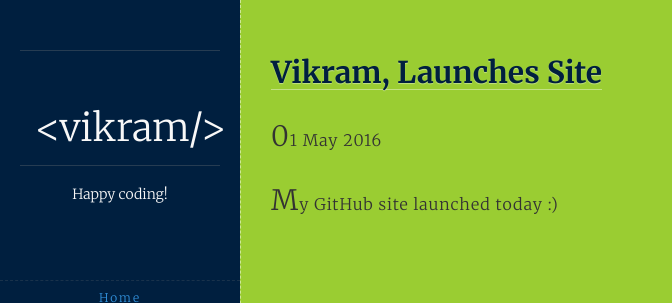
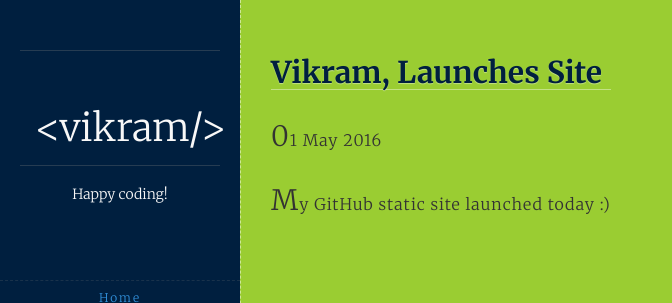
Before and after one commit to srirangamv/srirangamv.github.io, a Jekyll site: the page built from _posts/2016-05-01-vikram-srirangam-site-launched.md, in a window 1280 px wide. Shown: the top 303 px of the page, without its empty margins (0-672 px from the left). Built offline with Jekyll 4.4.1, drawn with Linux system fonts in a browser that asks for light colours; nearby versions of some CDN libraries; library files that are not in the unit come from our copies.

Commit message:
changed.

```diff
--- a/_posts/2016-05-01-vikram-srirangam-site-launched.md
+++ b/_posts/2016-05-01-vikram-srirangam-site-launched.md
@@ -4,4 +4,4 @@ title: "Vikram, Launches Site"
 date: 2016-05-01
 ---
 
-<p>My GitHub site launched today :)</p>
+<p>My GitHub static site launched today :)</p>
```
